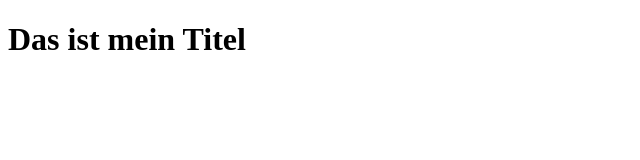
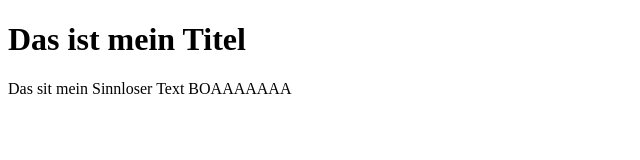
Before and after one commit to Tabbers/WS2014_SWA, a plain HTML site: page index.html in a window 1280 px wide. Shown: the whole page, without its empty margins (0-640 px from the left). Drawn offline with Linux system fonts and the light colour scheme.

Commit message:
Added a now Sentence

```diff
--- a/index.html
+++ b/index.html
@@ -7,5 +7,6 @@
 
 	<body>
 		<h1> Das ist mein Titel</h1>
+		<p> Das sit mein Sinnloser Text BOAAAAAAA</p>
 	</body>
 </html>
```
